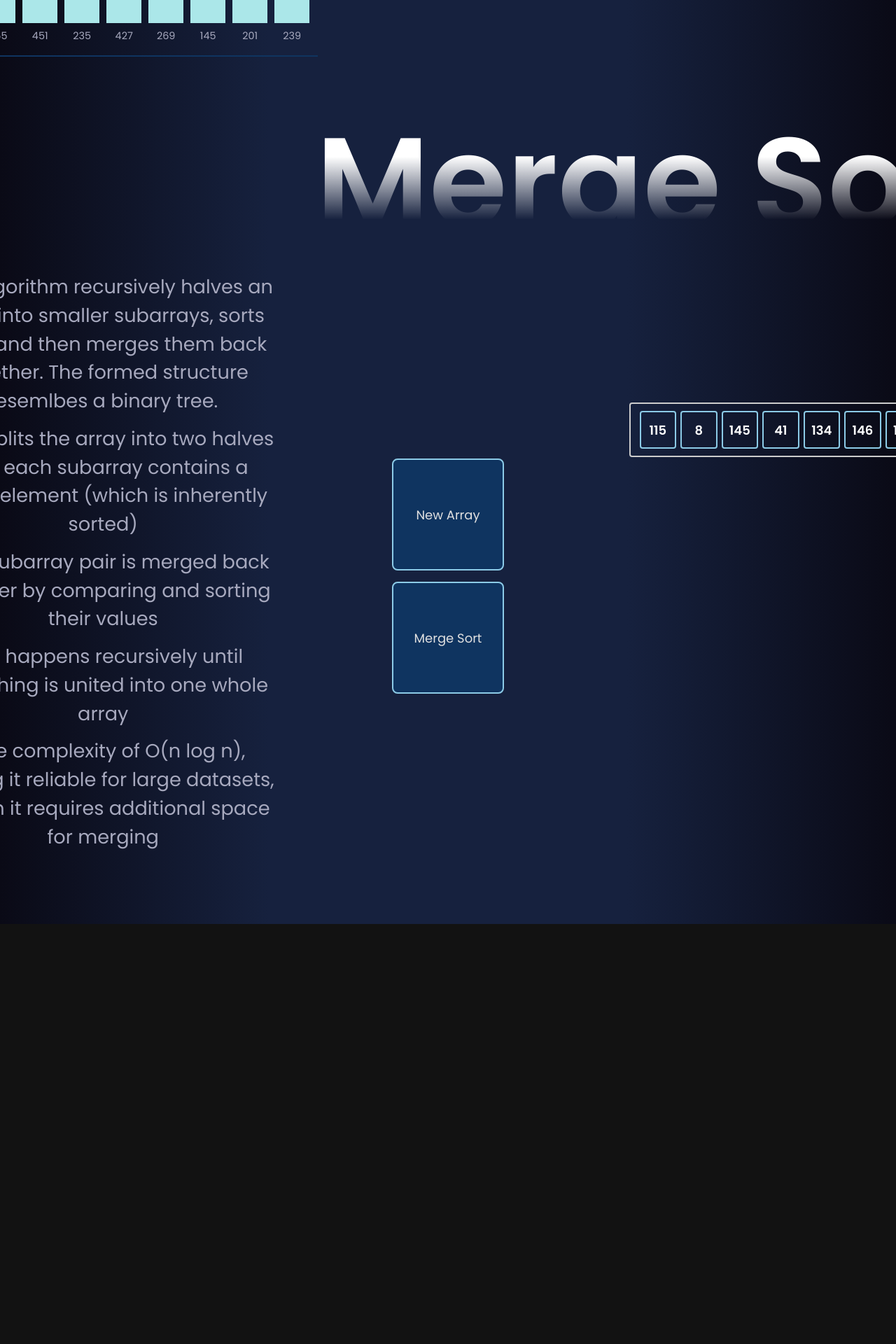
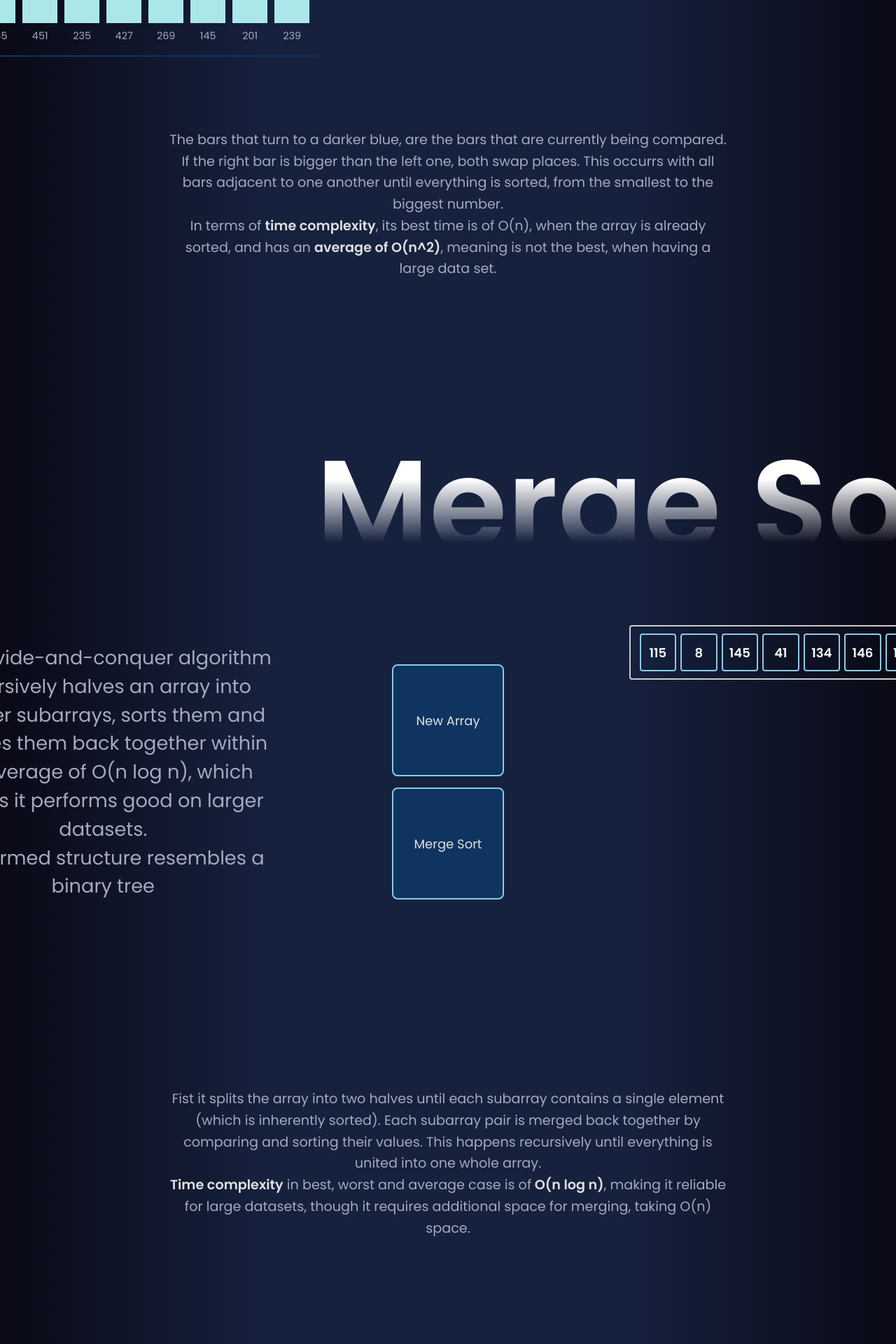
Before and after one commit to Matetiga/Algorithm_Visualizer, a React (Vite) app: page / in a window 1280 px wide. Shown: the part 780-2700 px from the top of the page at 70% size. Before the commit the page ends 2100 px from the top, so only its background shows below. Built offline with nearby package versions, Linux system fonts and the light colour scheme.

Commit message:
better text explanations with animaiton

```diff
--- a/src/App.jsx
+++ b/src/App.jsx
@@ -5,7 +5,12 @@ import MergeSortVisualizer from './MergeSortVisualizer'
 
 function App() {
   const [isMergeSortVisible, setIsMergeSortVisible] = useState(false);
+  const [isBubbleExplanationVisible, setIsBubbleExplanationVisible] = useState(false);
+  const [isMergeExplanationVisible, setIsMergeExplanationVisible] = useState(false);
+
   const mergeSortRef = useRef(null);
+  const bubbleExplanationRef = useRef(null);
+  const mergeExplanationRef = useRef(null);
 
   useEffect(() => {
     const observer = new IntersectionObserver(
@@ -15,8 +20,32 @@ function App() {
         }
       },
       {
-        threshold: 0.3, // Trigger when 30% of the section is visible
-        rootMargin: '-100px 0px' // Trigger 100px before the section enters viewport
+        threshold: 0.3,
+        rootMargin: '-100px 0px'
+      }
+    );
+
+    const bubbleExplanationObserver = new IntersectionObserver(
+      ([entry]) => {
+        if (entry.isIntersecting) {
+          setIsBubbleExplanationVisible(true);
+        }
+      },
+      {
+        threshold: 0.5,
+        rootMargin: '-50px 0px'
+      }
+    );
+
+    const mergeExplanationObserver = new IntersectionObserver(
+      ([entry]) => {
+        if (entry.isIntersecting) {
+          setIsMergeExplanationVisible(true);
+        }
+      },
+      {
+        threshold: 0.3,
+        rootMargin: '-50px 0px'
       }
     );
 
@@ -24,9 +53,23 @@ function App() {
       observer.observe(mergeSortRef.current);
     }
 
+    if (bubbleExplanationRef.current) {
+      bubbleExplanationObserver.observe(bubbleExplanationRef.current);
+    }
+
+    if (mergeExplanationRef.current) {
+      mergeExplanationObserver.observe(mergeExplanationRef.current);
+    }
+
     return () => {
       if (mergeSortRef.current) {
         observer.unobserve(mergeSortRef.current);
+      }
+      if (bubbleExplanationRef.current) {
+        bubbleExplanationObserver.unobserve(bubbleExplanationRef.current);
+      }
+      if (mergeExplanationRef.current) {
+        mergeExplanationObserver.unobserve(mergeExplanationRef.current);
       }
     };
   }, []);
@@ -36,6 +79,18 @@ function App() {
       <section className='algorithm-container'>
         <h2 className="gradient-title left-aligned"> Bubble Sort </h2>
         <SortingVisualizer />
+        <p
+          ref={bubbleExplanationRef}
+          className={`additional-explanation ${isBubbleExplanationVisible ? 'animate-in' : ''}`}
+        >
+          The bars that turn to a darker blue, are the bars that are currently being compared.
+          If the right bar is bigger than the left one, both swap places.
+          This occurrs with all bars adjacent to one another until everything is sorted,
+          from the smallest to the biggest number.
+          <br/>
+          In terms of <strong>time complexity</strong>, its best time is of O(n), when the array is already sorted,
+          and has an <strong>average of O(n^2)</strong>, meaning is not the best, when having a large data set.
+        </p>
       </section>
 
       <section
@@ -48,6 +103,19 @@ function App() {
         <div className={`merge-content ${isMergeSortVisible ? 'animate-in' : ''}`}>
           <MergeSortVisualizer />
         </div>
+          <p
+            ref={mergeExplanationRef}
+            className={`additional-explanation merge-Sort ${isMergeExplanationVisible ? 'animate-in' : ''}`}
+          >
+            Fist it splits the array into two halves until
+            each subarray contains a single element (which is inherently sorted).
+            Each subarray pair is merged back together by comparing and sorting their values.
+            This happens recursively until everything is united into one whole array.
+            <br/>
+            <strong>Time complexity</strong> in best, worst and average case is of
+            <strong> O(n log n)</strong>, making it reliable for large datasets,
+            though it requires additional space for merging, taking O(n) space.
+          </p>
       </section>
     </>
   )
--- a/src/MergeSortVisualizer.jsx
+++ b/src/MergeSortVisualizer.jsx
@@ -103,16 +103,11 @@ export default function MergeSortVisualizer(){
     <div className="sorting-visualizer">
       <div className="left-section">
         <p className="explanation">
-          <ul>
-            <li>This algorithm recursively halves an array into smaller subarrays, sorts them
-            and then merges them back together. The formed structure resemlbes a binary tree.</li>
-            <li>Fist it splits the array into two halves until
-            each subarray contains a single element (which is inherently sorted)</li>
-            <li>Each subarray pair is merged back together by comparing and sorting their values</li>
-            <li>This happens recursively until everything is united into one whole array</li>
-            <li>Time complexity of O(n log n), making it reliable for large datasets,
-            though it requires additional space for merging</li>
-          </ul>
+            This divide-and-conquer algorithm recursively halves an array into smaller subarrays,
+            sorts them and merges them back together within an average of O(n log n), which means
+            it performs good on larger datasets.
+            <br/>
+            The formed structure resembles a binary tree
         </p>
       </div>
       <div className="middle-section">
@@ -121,7 +116,7 @@ export default function MergeSortVisualizer(){
           <button onClick={mergeSort} disabled={isSorting}>Merge Sort</button>
         </div>
       </div>
-      <div className="right-section">
+      <div className="right-section merge-Sort">
         <div className="levels-container">
           {Object.keys(displayLevels).sort((a, b) => a-b).map(level => (
             <div key={level} className="level">
@@ -142,6 +137,7 @@ export default function MergeSortVisualizer(){
           ))}
         </div>
       </div>
+
     </div>
   );
 
--- a/src/SortingVisualizer.jsx
+++ b/src/SortingVisualizer.jsx
@@ -143,7 +143,6 @@ export default function SortingVisualizer(){
                     O(n^2) time.
                 </p>
             </div>
-
         </div>
     );
 }
--- a/src/css/App.css
+++ b/src/css/App.css
@@ -15,6 +15,7 @@ h2 {
   align-items: center;
   gap: 1.5rem;
   margin-top: 25px;
+  margin-bottom: 100px;
 }
 
 .gradient-title {
@@ -144,3 +145,34 @@ h2 {
     display: flex;
     align-items: center;
 }
+
+.right-section.merge-Sort{
+  margin-top: 3rem;
+}
+
+.additional-explanation{
+  font-size: 1.2rem;
+  color: var(--light-gray);
+  text-align: center;
+  line-height: 1.6;
+  margin-top: 2rem;
+  padding: 3rem;
+  max-width: 800px;
+  margin-left: auto;
+  margin-right: auto;
+  opacity: 0;
+  transform: translateY(20px);
+  transition: opacity 0.8s ease-out, transform 0.8s ease-out;
+}
+
+.additional-explanation.merge-Sort{
+  margin-top: 100px;
+}
+
+.additional-explanation.animate-in{
+  animation: fadeInDown 1s ease-out forwards;
+}
+
+strong{
+  color: var(--text-color);
+}
```
